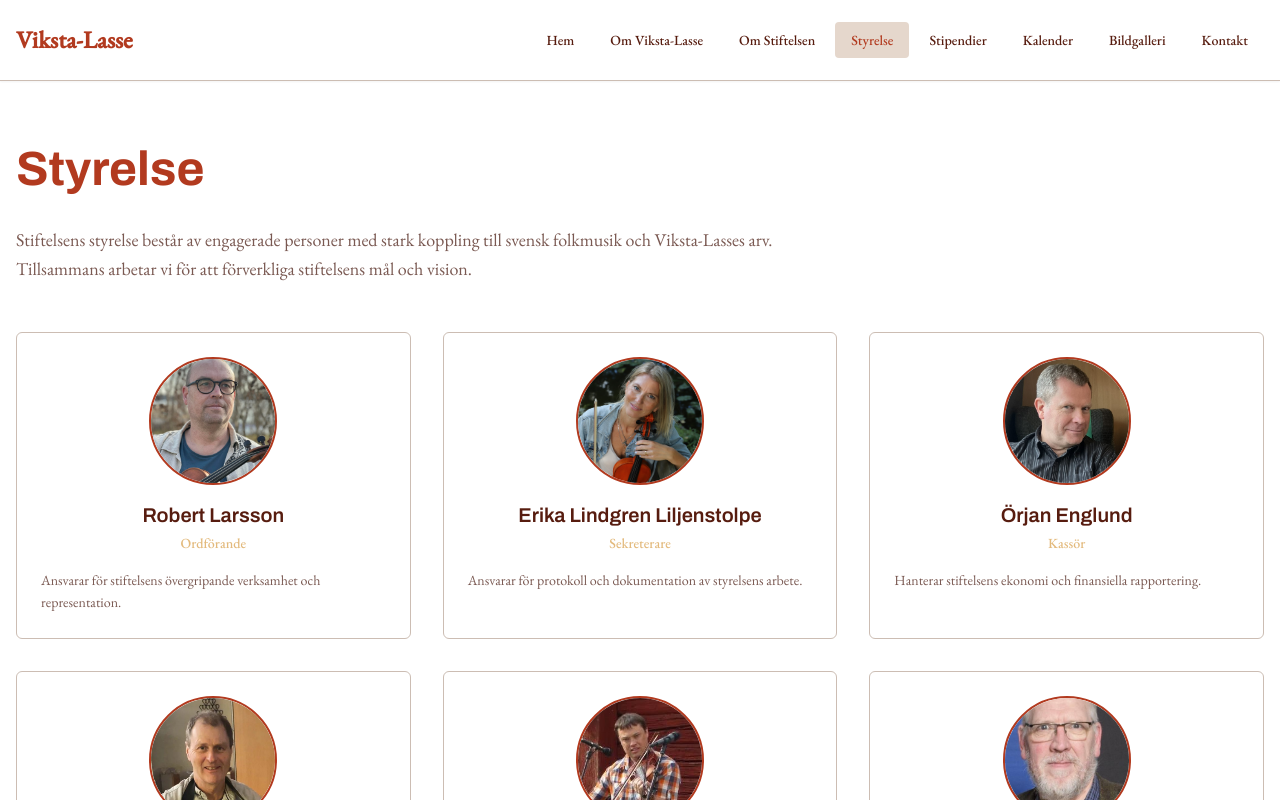
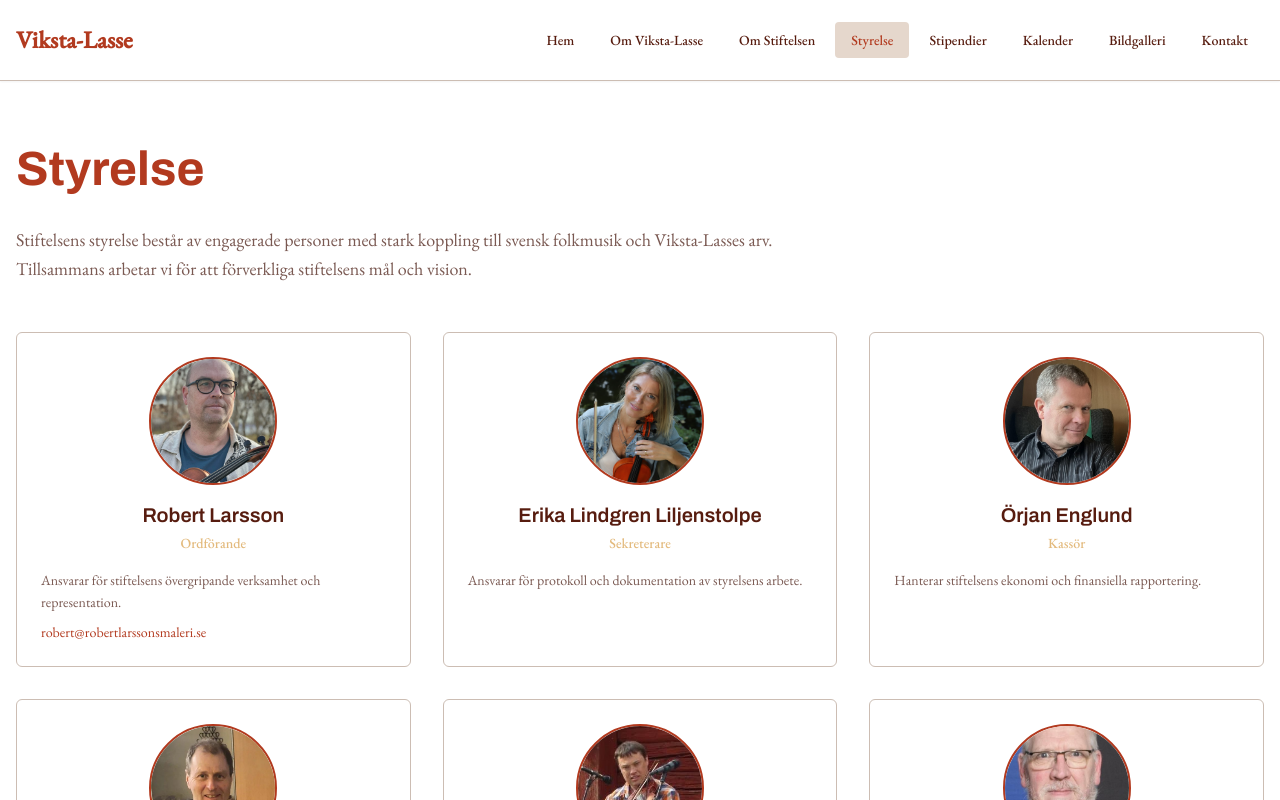
Before and after one commit to kredor/viksta-lasse-legacy, a React (Vite) app: page /styrelse in a window 1280 px wide. Shown: the top 800 px of the page. Built offline with nearby package versions, Linux system fonts and the light colour scheme; the HTML template or start-up script is replaced by a standard one; a web font is replaced by a local one.

Commit message:
Add chairman email address

```diff
--- a/src/pages/Styrelse.tsx
+++ b/src/pages/Styrelse.tsx
@@ -13,6 +13,7 @@ const Styrelse = () => {
       roll: "Ordförande",
       beskrivning: "Ansvarar för stiftelsens övergripande verksamhet och representation.",
       bild: robertLarsson,
+      email: "robert@robertlarssonsmaleri.se",
     },
     {
       namn: "Erika Lindgren Liljenstolpe",
@@ -76,6 +77,14 @@ const Styrelse = () => {
               <p className="text-sm text-muted-foreground leading-relaxed">
                 {medlem.beskrivning}
               </p>
+              {medlem.email && (
+                <a
+                  href={`mailto:${medlem.email}`}
+                  className="text-sm text-primary hover:underline mt-2 block"
+                >
+                  {medlem.email}
+                </a>
+              )}
             </div>
           ))}
         </div>
```
